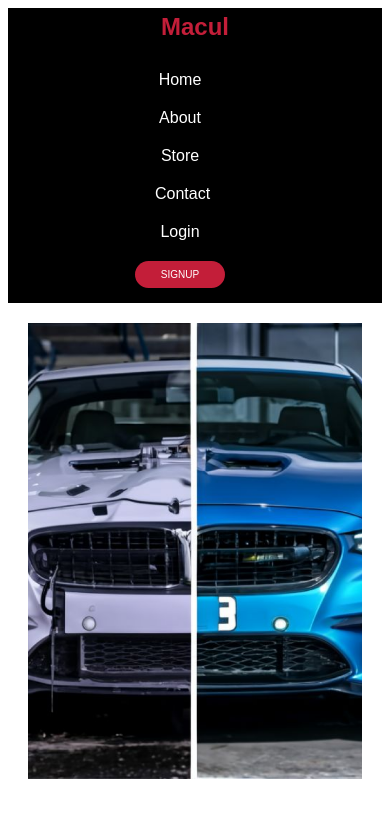
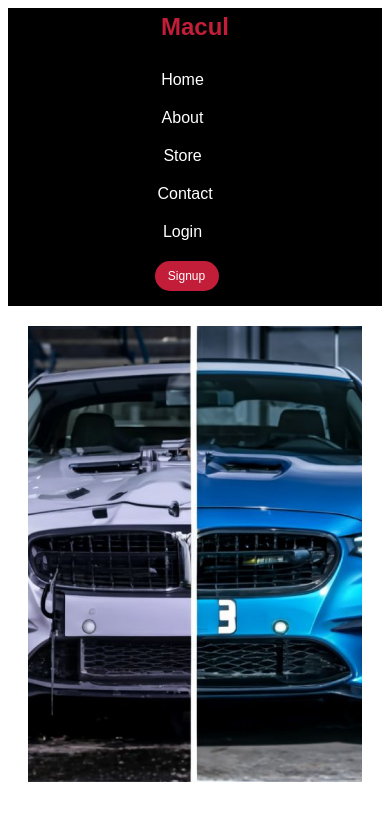
Before and after one commit to MaheshaMorais/Macul-mini-project, a React (Create React App) app: page /sign-in in a window 390 px wide. Shown: the top 826 px of the page. Built offline with nearby package versions, Linux system fonts and the light colour scheme.

Commit message:
created new files

```diff
--- a/src/components/Navbar.css
+++ b/src/components/Navbar.css
@@ -5,6 +5,7 @@
     justify-content: space-between;
     align-items: center;
     padding: 10px 20px;
+    text-align: center;
 }
 
 .navbar-text {
@@ -23,8 +24,9 @@
 
 .nav-link {
     color: #ffffff;
-    margin-right: 20px;
-    text-decoration: none;
+    margin-right: -10px;
+    padding-left: 5px;
+
 }
 
 .search-container {
@@ -56,8 +58,10 @@
     border: none;
     border-radius: 20px;
     cursor: pointer;
-    font-size: 16px;
-    text-transform: uppercase;
+    font-size: 14px;
+    padding-left: 7px;
+    padding-right: 7px;
+    text-align: center;
 }
 
 
@@ -81,9 +85,10 @@
         display: none;
     }
     .signup-button {
-        margin-left: -20px;
+        margin-left: 2px;
+       text-align: center;
+        font-size: 12px;
 
-        font-size: 10px;
 
     }
 }
```
